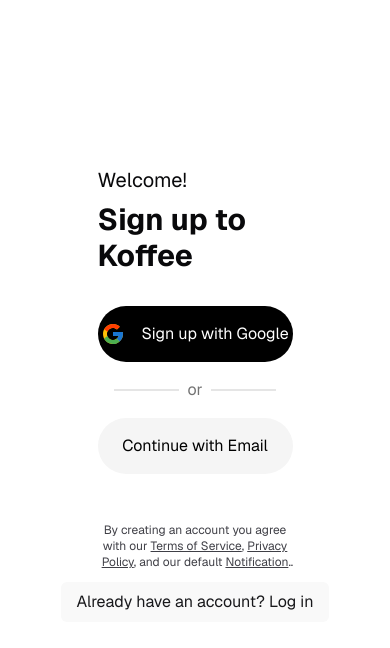
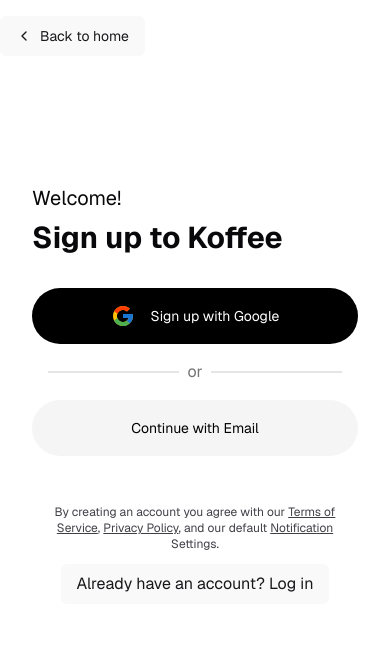
Before and after one commit to Gautam-Thakur-1/koffee, a React (Vite) app in the folder client/: page /auth/register in a window 390 px wide. Shown: the top 648 px of the page. Built offline with nearby package versions, Linux system fonts and the light colour scheme.

Commit message:
make responsive to small devices

```diff
--- a/client/src/components/auth/register-form.tsx
+++ b/client/src/components/auth/register-form.tsx
@@ -34,7 +34,7 @@
   }
 
   return (
-    <div className="w-full max-w-md py-4 flex flex-col items-center">
+    <div className="w-full max-w-md py-4 flex flex-col items-center px-8 md:px-0">
       <Form {...form}>
         <form onSubmit={form.handleSubmit(onSubmit)} className="space-y-4">
           <div className="grid grid-cols-2 gap-4">
--- a/client/src/components/featured-section.tsx
+++ b/client/src/components/featured-section.tsx
@@ -131,7 +131,7 @@
         Fully Integrated <br /> Collaborative Platform
       </h1>
 
-      <p className="my-4 md:text-xl w-1/2 lg:w-1/3 text-center">
+      <p className="my-4 md:text-xl md:w-1/2 lg:w-1/3 text-center">
         Work together seamlessly with our real-time document editor. Edit
         documents simultaneously, see changes instantly, and chat directly
         within the document.
--- a/client/src/pages/login.tsx
+++ b/client/src/pages/login.tsx
@@ -15,6 +15,7 @@
 import { z } from "zod";
 
 import { loginFormSchema as formSchema } from "../../schema";
+import { ChevronLeft } from "lucide-react";
 
 const Login = () => {
   const form = useForm<z.infer<typeof formSchema>>({
@@ -57,7 +58,7 @@
         </div>
       </div>
 
-      <div className="w-full md:w-3/4 min-h-screen flex items-center lg:items-start justify-center flex-col lg:ps-36 gap-y-4">
+      <div className="w-full md:w-3/4 min-h-screen flex items-center px-8 md:px-0 lg:items-start justify-center flex-col lg:ps-36 gap-y-4">
         <div className="w-full max-w-md flex flex-col justify-center">
           <h2 className="text-3xl font-bold my-4">Sign in to Koffee</h2>
           <Button variant="outline" className="w-full my-4">
@@ -134,6 +135,15 @@
           </Button>
         </div>
       </div>
+
+      <div className="flex md:hidden absolute top-4 left-0">
+        <Link to={"/"}>
+          <Button className="" variant={"link"}>
+            <ChevronLeft />
+            Back to home
+          </Button>
+        </Link>
+      </div>
     </div>
   );
 };
--- a/client/src/pages/register.tsx
+++ b/client/src/pages/register.tsx
@@ -53,12 +53,12 @@
           </>
         ) : (
           <div className="w-full md:w-3/4 min-h-screen flex items-center lg:items-start justify-center flex-col lg:ps-36">
-            <div className="w-1/2">
+            <div className="md:w-1/2 px-8 md:px-0">
               <h1 className="text-xl my-2">Welcome!</h1>
               <h1 className="text-3xl font-bold">Sign up to Koffee</h1>
 
               <div className="flex my-8 flex-col gap-y-4">
-                <Button className="rounded-full bg-black md:w-64 lg:w-96 h-14 flex text-md items-center justify-center text-white">
+                <Button className="rounded-full bg-black md:w-64 lg:w-96 h-14 flex sm:text-md items-center justify-center text-white">
                   <img
                     src="../src/assets/images/google.svg"
                     alt=""
@@ -75,7 +75,7 @@
 
                 <Button
                   variant={"secondary"}
-                  className="rounded-full bg-neutral-100 md:w-64 lg:w-96 h-14 flex text-md items-center justify-center text-black"
+                  className="rounded-full bg-neutral-100 md:w-64 lg:w-96 h-14 flex sm:text-md items-center justify-center text-black"
                   onClick={() => setOpen(true)}
                 >
                   Continue with Email
@@ -109,6 +109,15 @@
           </div>
         )}
       </div>
+
+      <div className="flex md:hidden absolute top-4 left-0">
+        <Link to={"/"}>
+          <Button className="" variant={"link"}>
+            <ChevronLeft />
+            Back to home
+          </Button>
+        </Link>
+      </div>
     </div>
   );
 };
```
